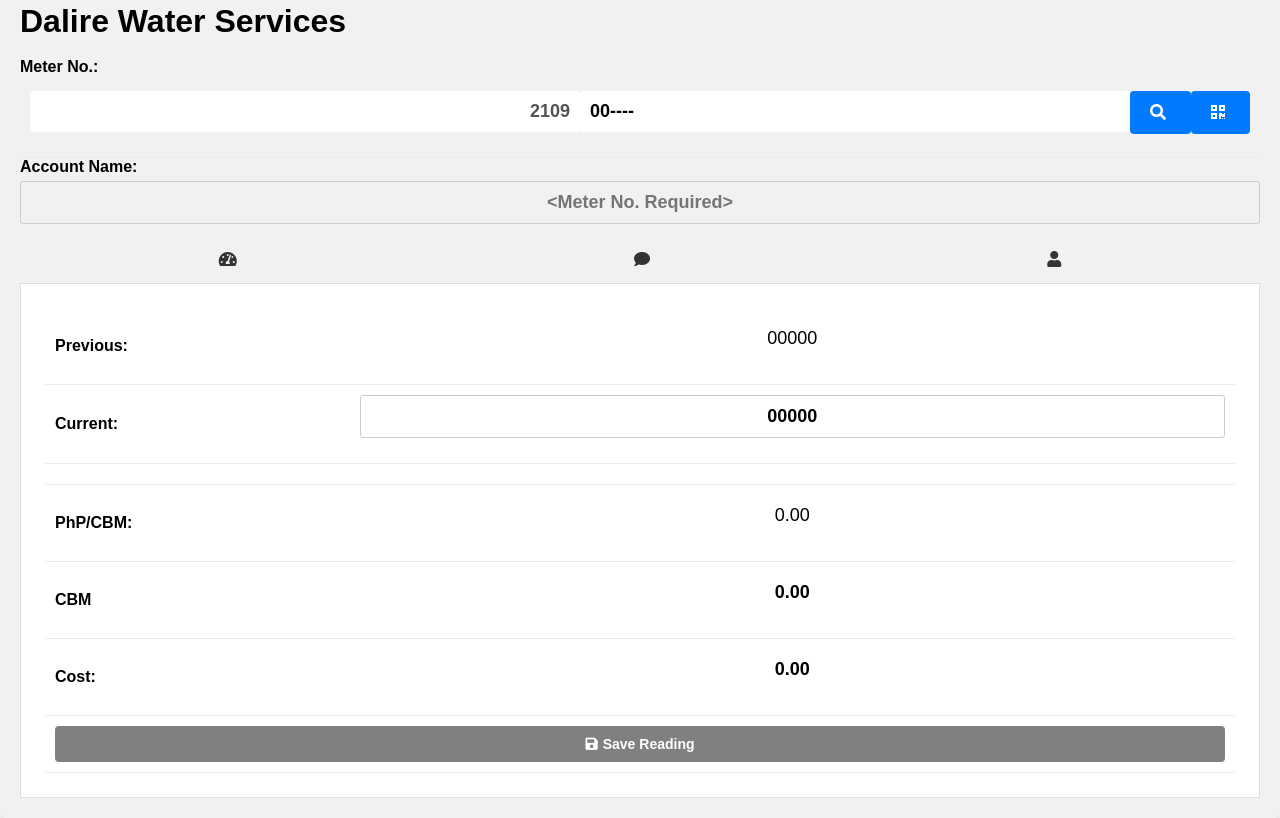
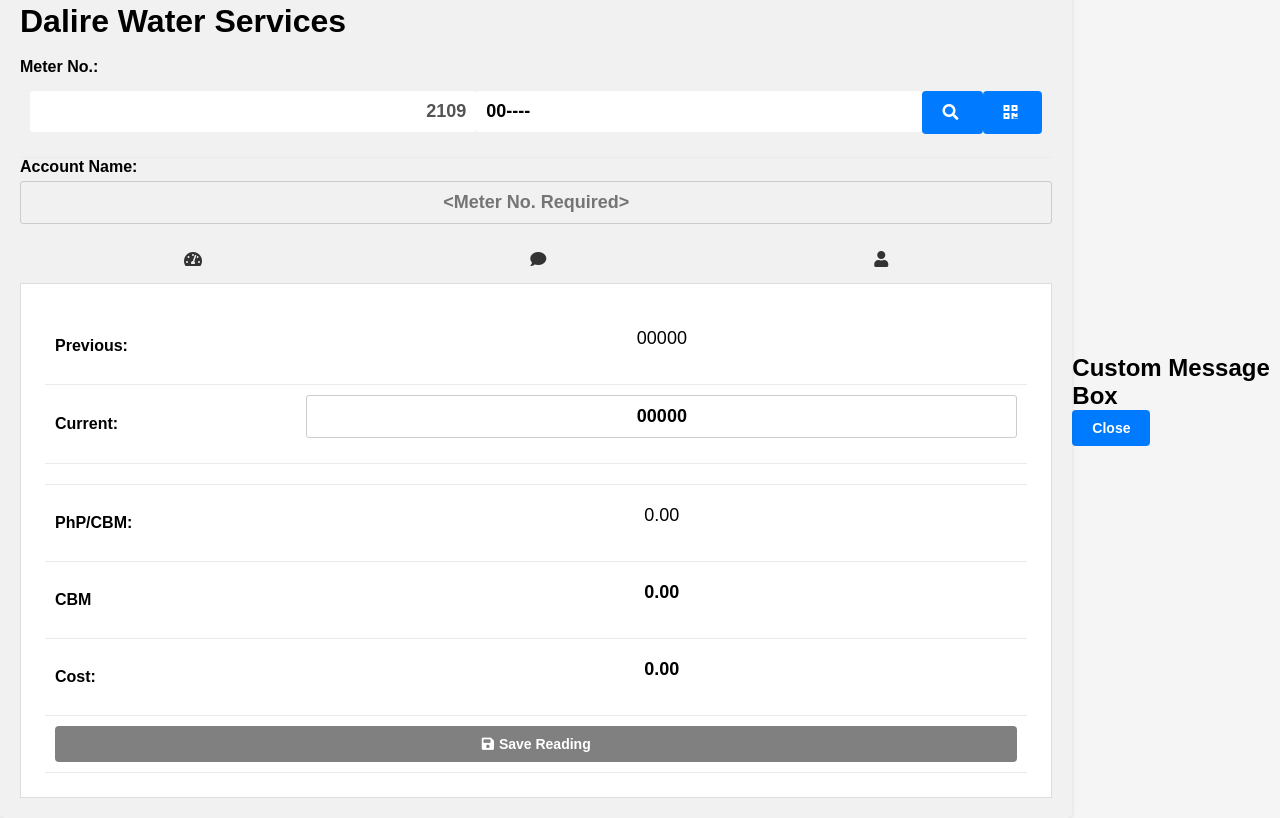
Before and after one commit to chongang/repoDalireWaterServices, a plain HTML site: page index.html in a window 1280 px wide. Drawn offline with nearby package versions, Linux system fonts and the light colour scheme; some packages are replaced by stand-ins of ours; a script that the page names is missing.

Commit message:
Update index.html

```diff
--- a/index.html
+++ b/index.html
@@ -165,6 +165,16 @@
              </div> <!--form-scroll-->
     </form>
   </div>
+
+
+  <div id="customMessageBox" class="custom-message-box">
+    <div class="message-content">
+      <h2 class="message-title">Custom Message Box</h2>
+      <p class="message-text" id="messageText"></p>
+      <button onclick="hideCustomMessageBox()">Close</button>
+    </div>
+  </div>
+
   <script src="https://ajax.googleapis.com/ajax/libs/jquery/3.6.0/jquery.min.js"></script>
   <script src="https://cdnjs.cloudflare.com/ajax/libs/jquery.form/4.3.0/jquery.form.min.js"></script>
   <script src="script.js"></script>
```
